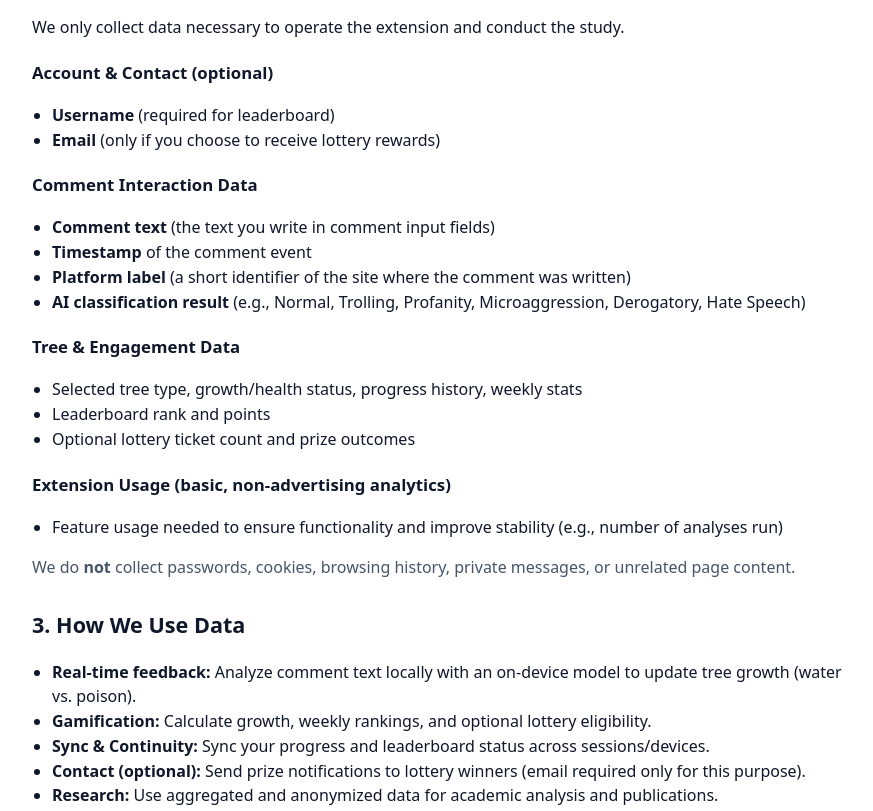
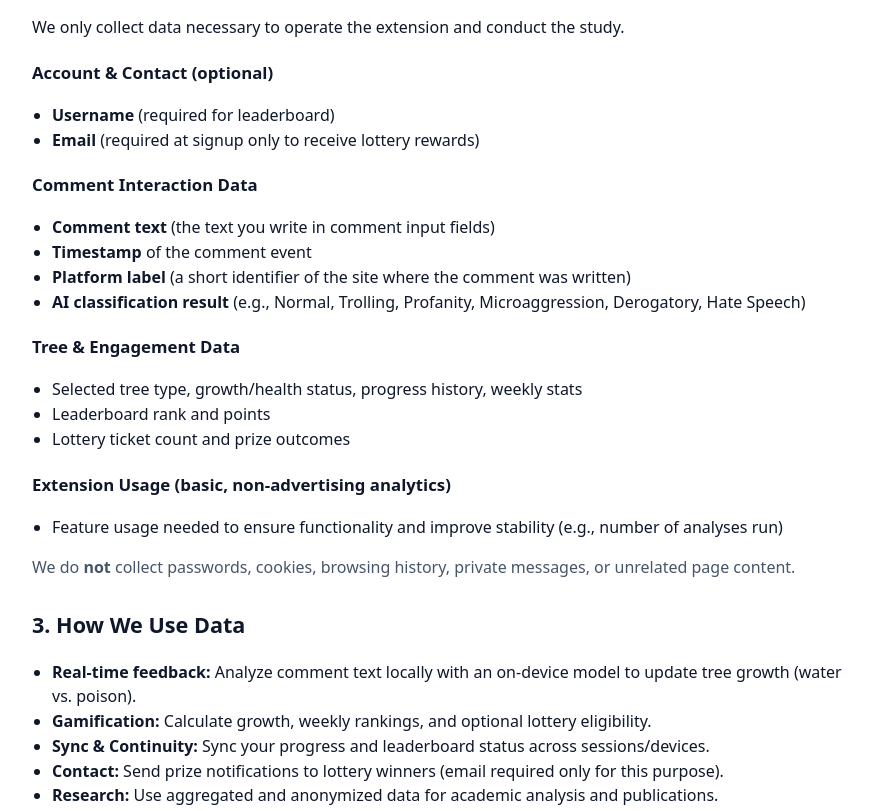
Before and after one commit to henryetta/Tree-Comment-Grower, a plain HTML site: page docs/privacy-policy.html in a window 1280 px wide. Shown: the part 869-1680 px from the top of the page, without its empty margins (192-1065 px from the left). Drawn offline with Linux system fonts and the light colour scheme.

Commit message:
Update privacy-policy.html

```diff
--- a/docs/privacy-policy.html
+++ b/docs/privacy-policy.html
@@ -41,8 +41,8 @@
   <header>
     <div class="wrap">
       <span class="badge">Privacy Policy</span>
-      <h1>Tree Growth Extension</h1>
-      <p class="muted">Last updated: <strong>October 22, 2025</strong></p>
+      <h1>Tree Growth- Social Media Comments Game</h1>
+      <p class="muted">Last updated: <strong>October 28, 2025</strong></p>
     </div>
   </header>
 
@@ -79,7 +79,7 @@
       <h3>Account &amp; Contact (optional)</h3>
       <ul>
         <li><strong>Username</strong> (required for leaderboard)</li>
-        <li><strong>Email</strong> (only if you choose to receive lottery rewards)</li>
+        <li><strong>Email</strong> (required at signup only to receive lottery rewards)</li>
       </ul>
       <h3>Comment Interaction Data</h3>
       <ul>
@@ -92,7 +92,7 @@
       <ul>
         <li>Selected tree type, growth/health status, progress history, weekly stats</li>
         <li>Leaderboard rank and points</li>
-        <li>Optional lottery ticket count and prize outcomes</li>
+        <li>Lottery ticket count and prize outcomes</li>
       </ul>
       <h3>Extension Usage (basic, non-advertising analytics)</h3>
       <ul>
@@ -107,7 +107,7 @@
         <li><strong>Real-time feedback:</strong> Analyze comment text locally with an on-device model to update tree growth (water vs. poison).</li>
         <li><strong>Gamification:</strong> Calculate growth, weekly rankings, and optional lottery eligibility.</li>
         <li><strong>Sync &amp; Continuity:</strong> Sync your progress and leaderboard status across sessions/devices.</li>
-        <li><strong>Contact (optional):</strong> Send prize notifications to lottery winners (email required only for this purpose).</li>
+        <li><strong>Contact:</strong> Send prize notifications to lottery winners (email required only for this purpose).</li>
         <li><strong>Research:</strong> Use aggregated and anonymized data for academic analysis and publications.</li>
       </ul>
     </section>
```
